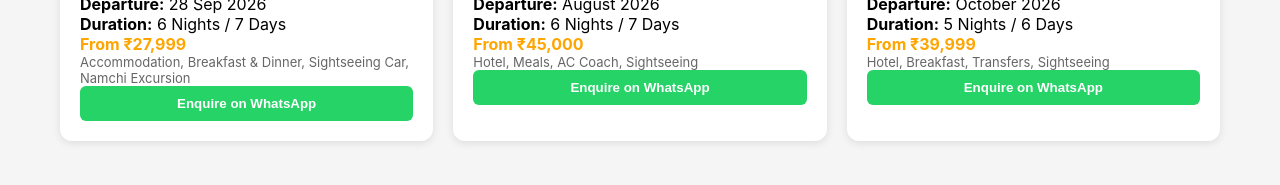
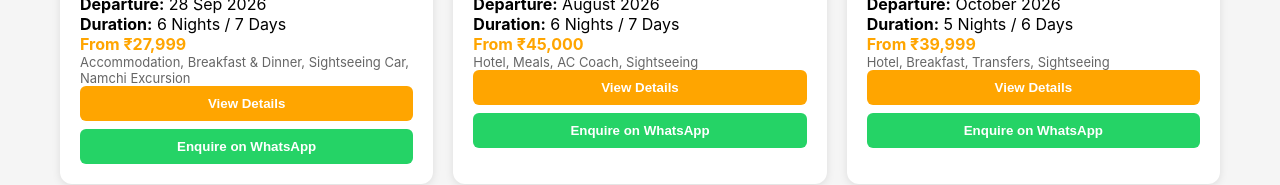
Before and after one commit to sadiquefaizan-sketch/fly4wonders, a React (Create React App) app: page / in a window 1280 px wide. Both pictures are taken after a click on the button "Group Tours". Shown: the part 442-627 px from the top of the page. Built offline with nearby package versions, Linux system fonts and the light colour scheme.

Commit message:
Add group tour detail button

```diff
--- a/src/App.jsx
+++ b/src/App.jsx
@@ -771,7 +771,33 @@ const GroupToursPage = () => (
           <p><b>Duration:</b> {tour.duration}</p>
           <p style={{ color: '#FFA500', fontWeight: 'bold' }}>From ₹{tour.price.toLocaleString()}</p>
           <p style={{ fontSize: '13px', color: '#666' }}>{tour.includes}</p>
-
+<button
+  onClick={() => {
+    setSelectedItem({
+      ...tour,
+      destination: tour.name,
+      price: tour.price,
+      rating: 4.8,
+      reviews: 50,
+      description: `${tour.name} group departure with Fly4Wonders. Departure date: ${tour.date}. Includes: ${tour.includes}`,
+      includes: tour.includes.split(', ')
+    });
+    setCurrentPage('detail');
+  }}
+  style={{
+    background: '#FFA500',
+    color: 'white',
+    border: 'none',
+    padding: '10px',
+    borderRadius: '6px',
+    width: '100%',
+    cursor: 'pointer',
+    fontWeight: 'bold',
+    marginBottom: '8px'
+  }}
+>
+  View Details
+</button>
           <button
             onClick={() => {
               const message = `Hello Fly4Wonders, I am interested in ${tour.name} group departure on ${tour.date}. Please share details.`;
```
